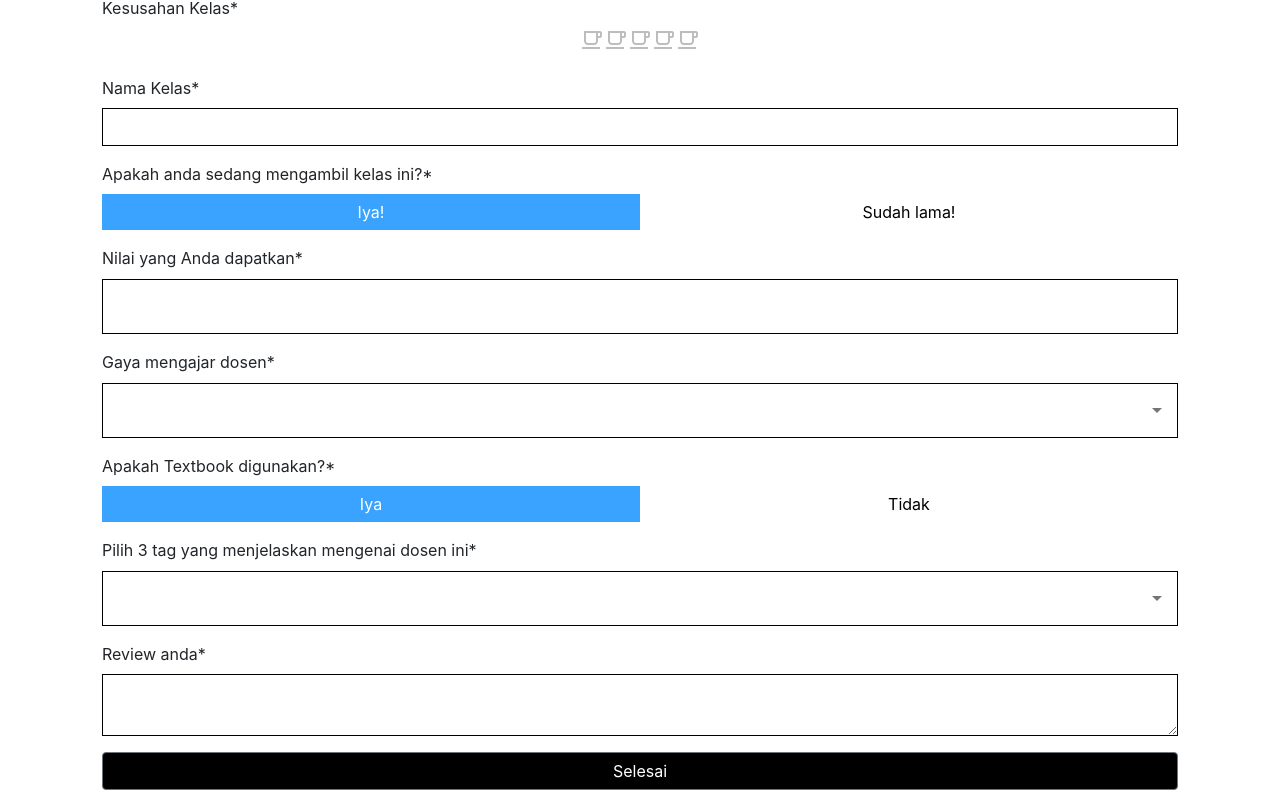
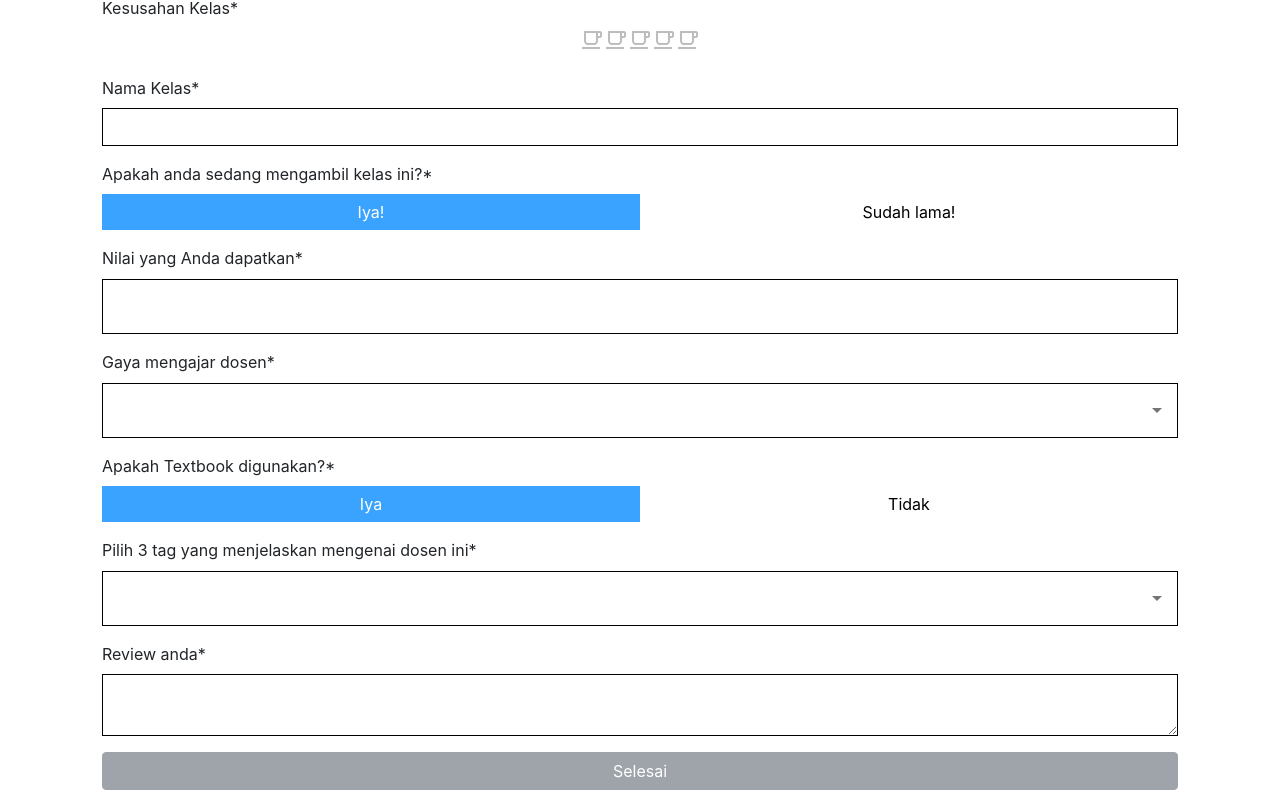
Before and after one commit to Harus-Bisa/frontendv2, a React (Create React App) app in the folder hb-v2/: page /review/new/1 in a window 1280 px wide. Shown: the part 445-1251 px from the top of the page. Built offline with nearby package versions, Linux system fonts and the light colour scheme.

Commit message:
disabled submit if invalid

```diff
--- a/hb-v2/src/components/Form/ReviewForm.js
+++ b/hb-v2/src/components/Form/ReviewForm.js
@@ -51,6 +51,10 @@ function ReviewForm(props){
     var [yearTaken, setYearTaken] = React.useState(2019)
     var [textbookRequired, setTextbookRequired] = React.useState(true)
 
+    const valid = profName !== "" && profSchool !== "" && courseName !== "" && overallRating !== 0 && recommendationRating !== 0 && difficultyRating !== 0 && grade !== "" && teachingStyle.length !== 0 && tags.length !== 0 && review !== ""
+    const SubmitButton = (props) => {
+        return(<Button className="blue-button" submit style={{width:'100%'}} disabled={!valid}>Selesai</Button>)
+    }
     const submit = (event) =>{
         event.preventDefault()
         const newReview = {
@@ -254,8 +258,8 @@ function ReviewForm(props){
                     <Label>Review anda*</Label>
                     <Input type="textarea" id="review" value={review} required onChange={(event) => setReview(event.target.value)}/>
                 </FormGroup>
-                {props.loggedIn && <Button className="blue-button" submit style={{width:'100%'}}>Selesai</Button>}
-                {!props.loggedIn && <Popup trigger={{component:Button, className:'blue-button', style:{width:'100%'}}} purpose={"Selesai"} content={LoginPopup}/>}
+                {props.loggedIn && <SubmitButton/>}
+                {!props.loggedIn && <Popup trigger={{component:SubmitButton}} purpose={"Selesai"} content={LoginPopup}/>}
             </form>
         </div>
     )
```
